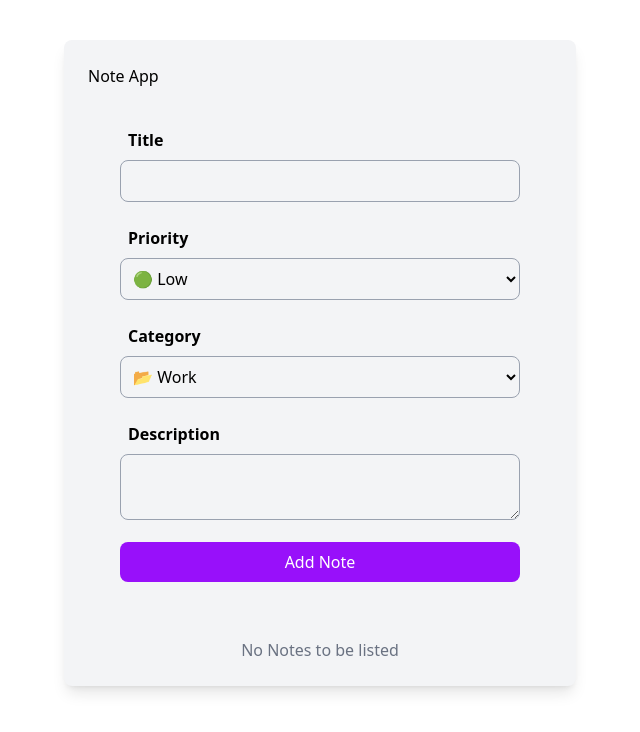
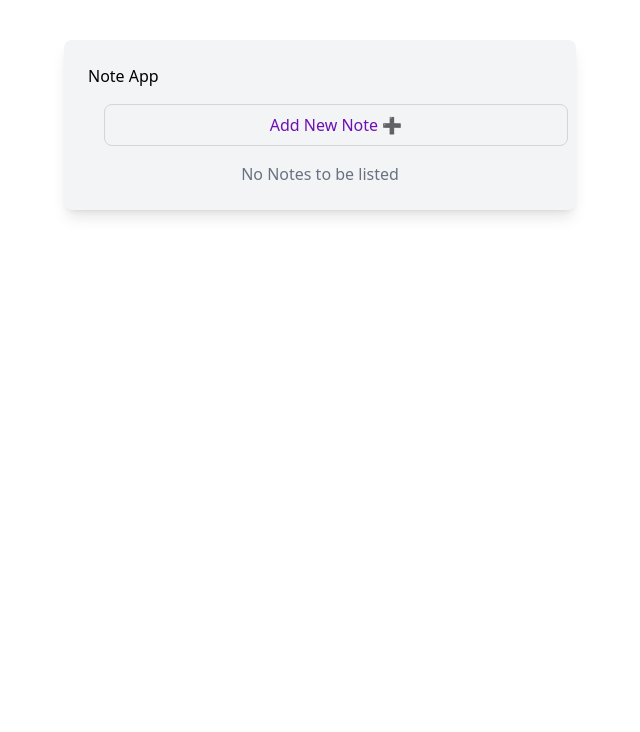
Before and after one commit to kennzuki/notesapp, a React (Vite) app: page / in a window 1280 px wide. Shown: the top 732 px of the page, without its empty margins (320-960 px from the left). Built offline with nearby package versions, Linux system fonts and the light colour scheme.

Commit message:
hide form functionality

```diff
--- a/src/components/NoteForm.jsx
+++ b/src/components/NoteForm.jsx
@@ -6,7 +6,8 @@ const NoteForm = ({notes, setNotes}) => {
         priority: 'medium',
         category: '',
         description: '',
-      });
+    });
+  const[isFormVisible, setIsFormVisible] = useState(false);
 
       const handleChange = (e) => {
         setFormData({
@@ -26,7 +27,15 @@ const NoteForm = ({notes, setNotes}) => {
         });
       };
   return (
-    <form onSubmit={handleSubmit} className='mb-6 p-8'>
+    <div className="">
+        <button
+        onClick={() => setIsFormVisible(!isFormVisible)}
+        className='w-full bg-gray-100 border border-gray-300 text-purple-800 py-2 rounded-lg cursor-pointer hover:bg-purple-200 hover:border-purple-300 transition m-4'
+      >
+        {isFormVisible ? 'Hide Form ✖️' : 'Add New Note ➕'}
+      </button>
+      {isFormVisible && (
+         <form onSubmit={handleSubmit} className='mb-6 p-8'>
       <div className='mb-4'>
         <label htmlFor='title' className='block font-semibold p-2'>
           Title
@@ -93,6 +102,8 @@ const NoteForm = ({notes, setNotes}) => {
         Add Note
       </button>
     </form>
+      )}
+   </div>
   );
 };
 
```
